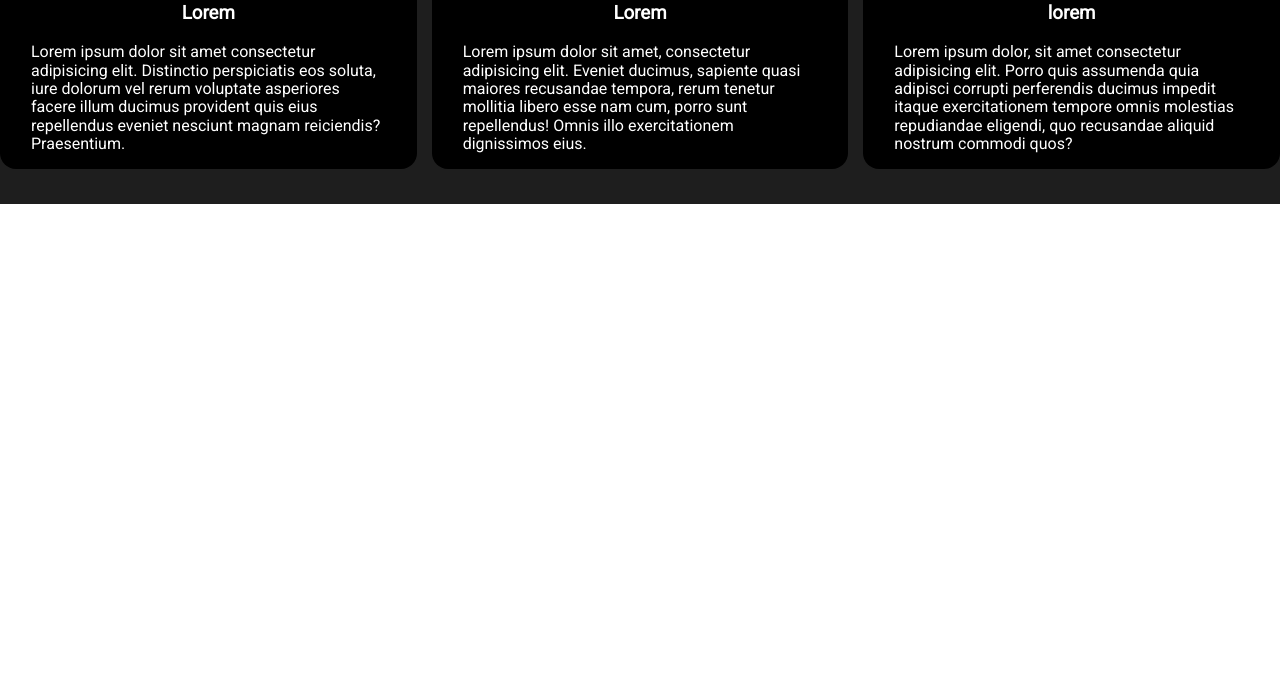
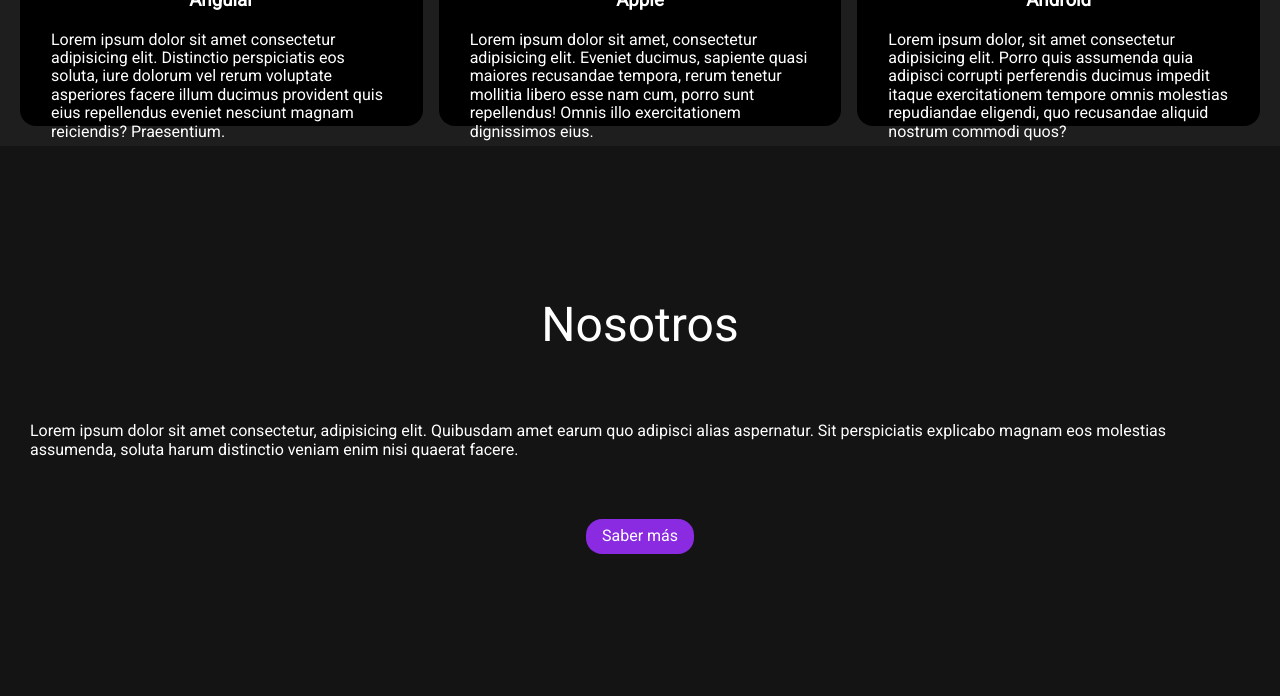
Before and after one commit to CarlosHernandez93/PaginaResponsive, a plain HTML site: page index.html in a window 1280 px wide. Shown: the part 996-1692 px from the top of the page. Before the commit the page ends 1200 px from the top, so only its background shows below. Drawn offline with Linux system fonts and the light colour scheme.

Commit message:
Último avance 20 de enero

```diff
--- a/index.html
+++ b/index.html
@@ -52,24 +52,32 @@
                 <div>
                     <i class="fa-brands fa-angular"></i>
                 </div>
-                <h3>Lorem</h3>
+                <h3>Angular</h3>
                 <p>Lorem ipsum dolor sit amet consectetur adipisicing elit. Distinctio perspiciatis eos soluta, iure dolorum vel rerum voluptate asperiores facere illum ducimus provident quis eius repellendus eveniet nesciunt magnam reiciendis? Praesentium.</p>
             </div>
             <div class="contenedorcitos">
                 <div>
                     <i class="fa-brands fa-apple"></i>
                 </div>
-                <h3>Lorem</h3>
+                <h3>Apple</h3>
                 <p>Lorem ipsum dolor sit amet, consectetur adipisicing elit. Eveniet ducimus, sapiente quasi maiores recusandae tempora, rerum tenetur mollitia libero esse nam cum, porro sunt repellendus! Omnis illo exercitationem dignissimos eius.</p>
             </div>
             <div class="contenedorcitos">
                 <div>
                     <i class="fa-brands fa-android"></i>
                 </div>
-                <h3>lorem</h3>
+                <h3>Android</h3>
                 <p>Lorem ipsum dolor, sit amet consectetur adipisicing elit. Porro quis assumenda quia adipisci corrupti perferendis ducimus impedit itaque exercitationem tempore omnis molestias repudiandae eligendi, quo recusandae aliquid nostrum commodi quos?</p>
             </div>
         </div>
     </section>
+    <section class="contenedor-nosotros">
+        <h2 class = "inicio subtitle">Nosotros</h2>
+
+        <p>Lorem ipsum dolor sit amet consectetur, adipisicing elit. Quibusdam amet earum quo adipisci alias aspernatur. Sit perspiciatis explicabo magnam eos molestias assumenda, soluta harum distinctio veniam enim nisi quaerat facere.</p>
+        <div>
+            <a href="#">Saber más</a>
+        </div>
+    </section>
 </body>
 </html>
--- a/styles/style.css
+++ b/styles/style.css
@@ -69,23 +69,23 @@ body{
 }
 
 .contenedor-productos {
-  height: 550px;
   background-color: rgb(30, 30, 30);
   display: flex;
   flex-direction: column;
   justify-content: center;
   align-items: center;
+  padding: 20px;
 }
 
 .contenedor-contenedores{
   display: grid;
-  gap: 15px;
-  grid-template-columns: repeat(auto-fit, minmax(50px, 1fr));
+  gap: 1em;
+  grid-template-columns: repeat(auto-fit, minmax(300px, 1fr));
   background-color: rgb(30, 30, 30);
   color: #fff;
 }
 
-.contenedor-contenedores h3, .contenedor-contenedores i {
+.contenedor-contenedores h3{
 
   display: flex;
   justify-content: center;
@@ -103,6 +103,8 @@ body{
   font-size: 1.5em;
   padding: .5em;
   border-radius: 50%;
+  height: 50px;
+  width: 50px;
 }
 
 .contenedorcitos div {
@@ -114,4 +116,26 @@ body{
   font-size: 1rem;
   border-radius: 1em;
   padding: 1em;
+  height: 220px;
+
 }
+
+.contenedor-nosotros {
+  background-color: rgb(20, 20, 20);
+  color: #fff;
+  height: 550px;
+  display: flex;
+  flex-direction: column;
+  justify-content: center;
+  align-items: center;
+}
+
+.contenedor-nosotros a {
+  display: inline-block;
+  margin: 30px 50px;
+  text-decoration: none;
+  background-color: blueviolet;
+  padding: .5em 1em;
+  color: #fff;
+  border-radius: 1em;
+}
```
